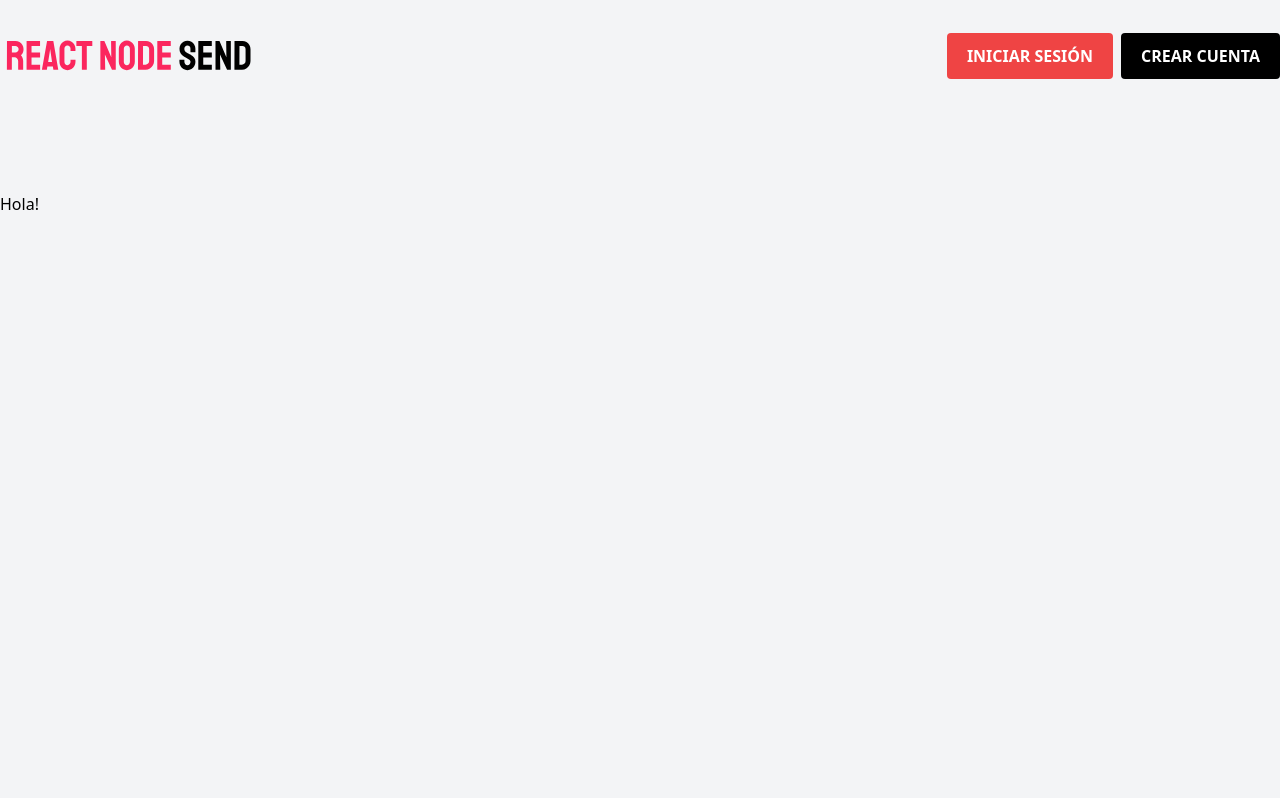
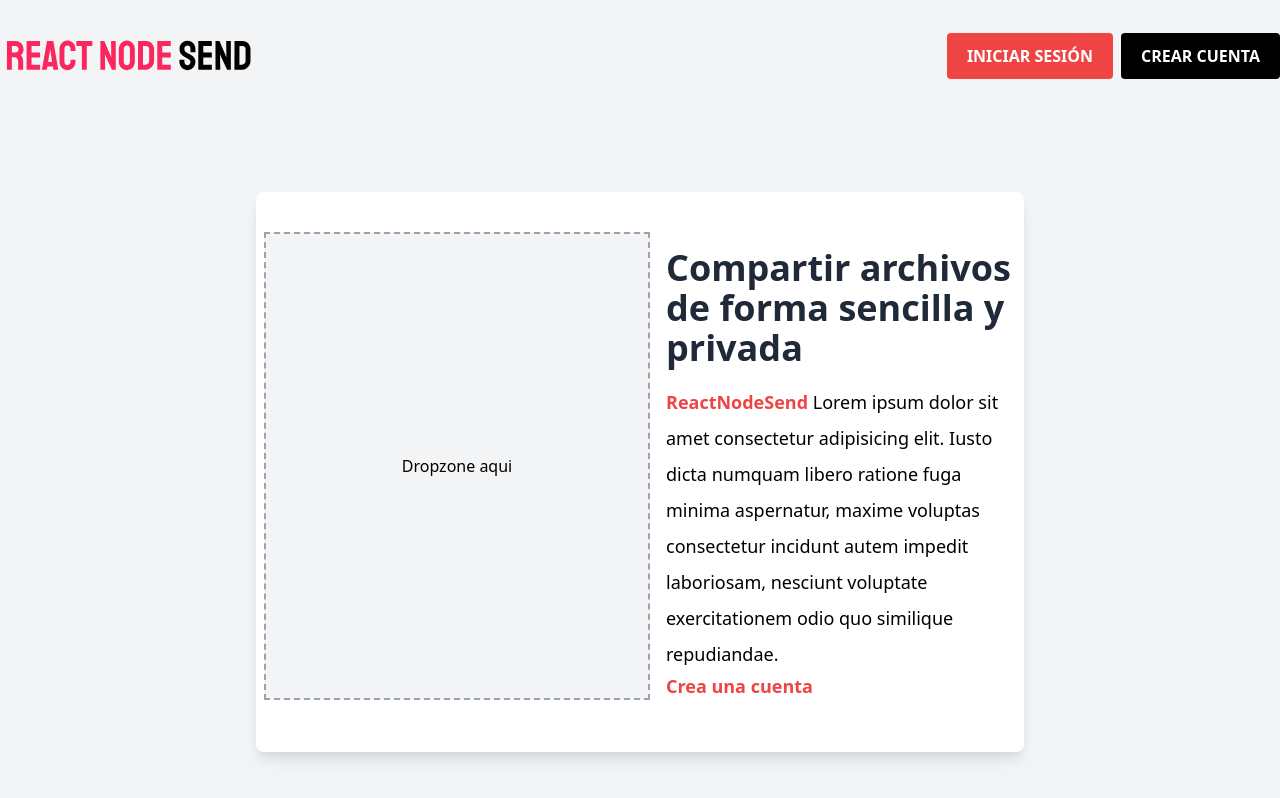
Before and after one commit to davinun99/nodesend-cliente, a Next.js app: page / in a window 1280 px wide. Built offline with nearby package versions, Linux system fonts and the light colour scheme; no server answers.

Commit message:
Se inicia componente dropzone

```diff
--- /dev/null
+++ b/components/Dropzone.js
@@ -0,0 +1,12 @@
+import React from 'react';
+
+
+const Dropzone = () => {
+    return (
+        <div className="md:flex-1 mb-3 mx-2 mt-16 lg:mt-0 flex flex-col items-center justify-center border-dashed border-gray-400 border-2 bg-gray-100 px-4">
+            <p>Dropzone aqui</p>
+        </div>
+    )
+}
+
+export default Dropzone
--- a/components/Header.js
+++ b/components/Header.js
@@ -1,5 +1,5 @@
 import React, { useContext, useEffect } from 'react';
-import Layout from '../components/Layout';
+
 import Link from 'next/link'
 import authContext from '../context/auth/authContext';
 const Header = () => {
--- a/package.json
+++ b/package.json
@@ -13,6 +13,7 @@
     "next": "9.5.2",
     "react": "16.13.1",
     "react-dom": "16.13.1",
+    "react-dropzone": "^11.2.0",
     "yup": "^0.29.3"
   }
 }
--- a/pages/index.js
+++ b/pages/index.js
@@ -1,7 +1,8 @@
 import React, { useContext, useEffect } from 'react';
 import Layout from '../components/Layout';
 import authContext from '../context/auth/authContext';
-
+import Link from 'next/link';
+import Dropzone from '../components/Dropzone';
 const Index = () => {
     //extraer el usuario autenticado
     const AuthContext = useContext(authContext);
@@ -11,7 +12,27 @@ const Index = () => {
     },[])
     return (
         <Layout>
-            <h1>Hola!</h1>
+            <div className="md:w4/5 xl:w-3/5 mx-auto mb-32">
+                <div className="lg:flex md:shadow-lg pg-5 bg-white rounded-lg py-10">
+
+                    <Dropzone/>
+                    <div className="md:flex-1 mb-3 mx-2 mt-16 lg:mt-0">
+                        <h2 className="text-4xl font-sans font-bold text-gray-800 my-4">
+                            Compartir archivos de forma sencilla y privada
+                        </h2>
+                        <p className="text-lg leading-loose">
+                            <span className="text-red-500 font-bold">
+                                ReactNodeSend
+                            </span> Lorem ipsum dolor sit amet consectetur adipisicing elit. Iusto dicta numquam libero ratione fuga minima aspernatur, maxime voluptas consectetur incidunt autem impedit laboriosam,
+                            nesciunt voluptate exercitationem odio quo similique repudiandae.
+                        </p>
+                        <Link href="/crearcuenta">
+                            <a className="text-red-500 font-bold text-lg hover:text-red-700">Crea una cuenta</a>
+                        </Link>
+                    </div>
+                </div>
+            </div>
+
         </Layout>
     )
 }
```
Also changed, not shown: 1 other file (tests, documents, lock files or other folders).
